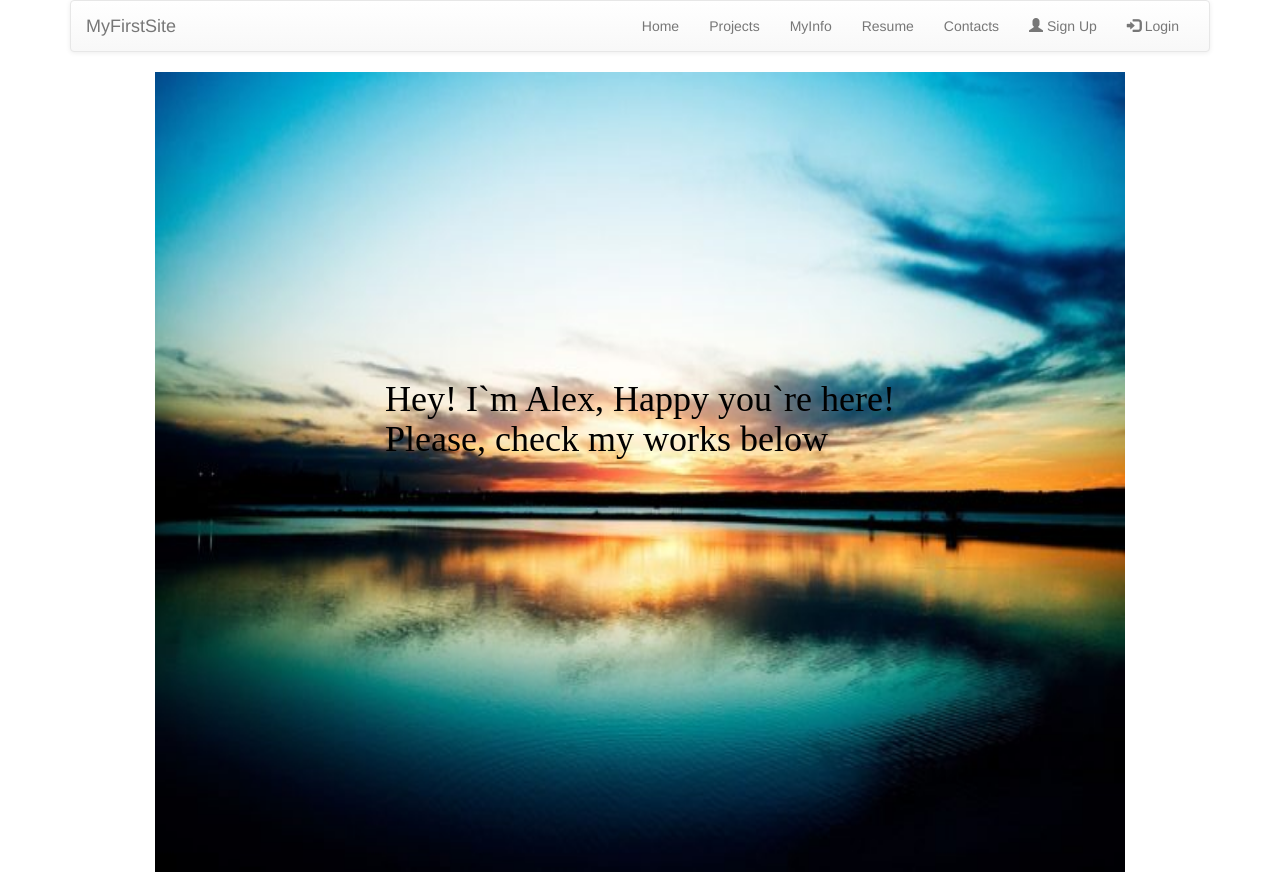
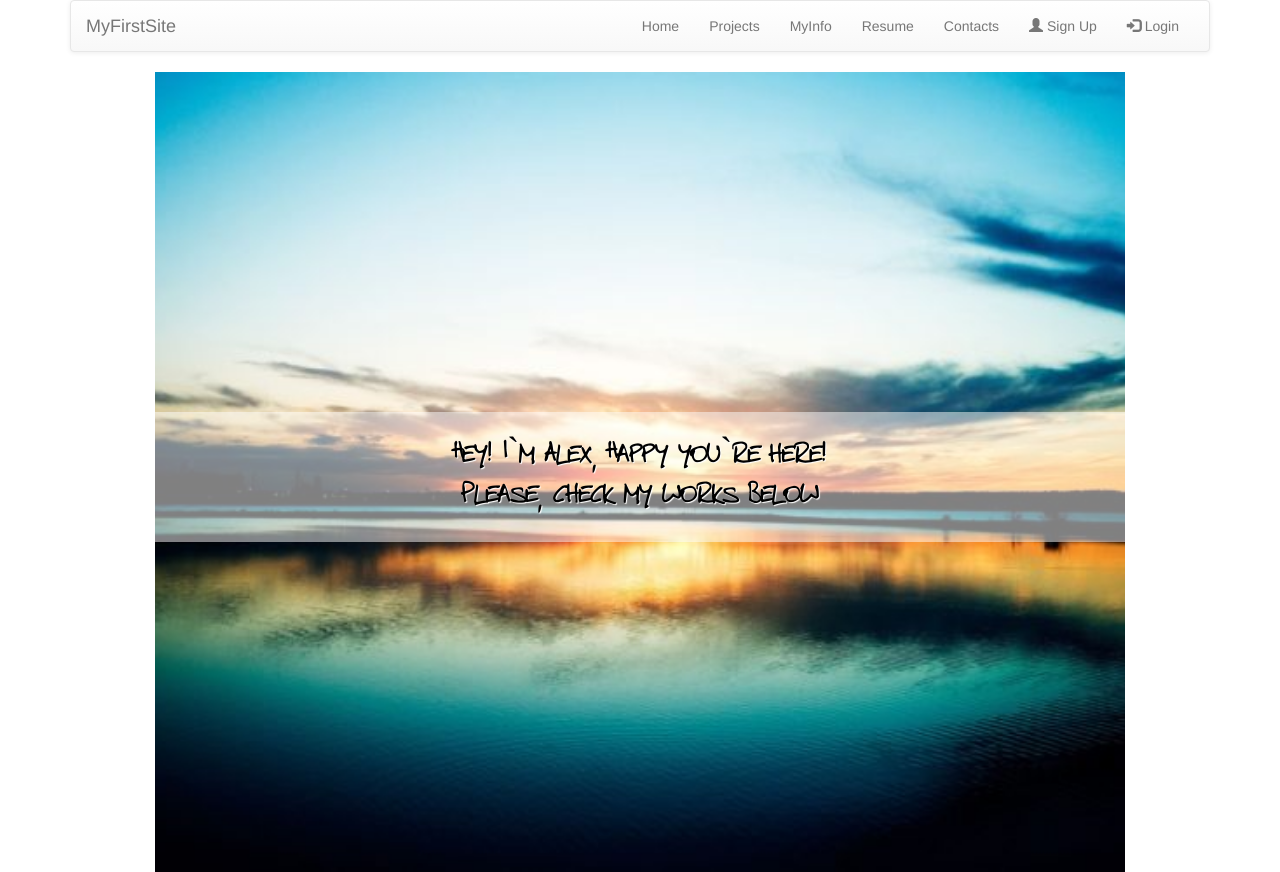
Before and after one commit to artylogic/home2903mypage, a plain HTML site: page index.html in a window 1280 px wide. Shown: the top 872 px of the page. Drawn offline with nearby package versions, Linux system fonts and the light colour scheme; some packages are replaced by stand-ins of ours.

Commit message:
last1404

```diff
--- a/css/index.css
+++ b/css/index.css
@@ -6,10 +6,10 @@
     max-width: 970px;
     max-height: 760px;
     margin: 0 auto;
-
+}
 @font-face {
-    font-family: toms;
-    src: url(assets/fonts/toms.ttf);
+  font-family: 'toms';
+  src: url('assets/fonts/toms.ttf') format('truetype');
 }
 
 .image-wrapper {
@@ -46,11 +46,11 @@
 }
 
 .home-background {
-    background-size: cover;
     max-width: 970px;
     height: 100vh;
     margin: 0 auto;
-    background: url(assets/images/background.jpg) no-repeat center bottom;
+    background: url(assets/images/background.jpg) no-repeat center;
+    background-size: cover;
 
 }
 
@@ -63,15 +63,19 @@
     display: flex;
     align-items: center;
     justify-content: center;
-    position: absolute;
-    top: 45vh;
-    left: 0;
     width: 100%;
     font-family: toms;
-    src: url(assets/fonts/toms.ttf);
+    /*src: url(assets/fonts/toms.ttf);*/
     font-size: normal;
     color: black;
-
+    height: 100%;
+}
+.hello-phrase h1{
+    text-shadow: 1px 1px 1px #fff;
+    background: rgba(255,255,255,0.5);
+    padding: 25px;
+    width: 100%;
+    text-align: center;
 }
 
 /*.my-projects {*/
--- a/index.html
+++ b/index.html
@@ -61,10 +61,10 @@
             <!--    </div>-->
 
             <div class="home-background">
-                <img src="css/assets/images/background.jpg" alt="ocean wharf background" class="background">
+                <!-- <img src="css/assets/images/background.jpg" alt="ocean wharf background" class="background"> -->
                 <div class="hello-phrase">
                     <h1>Hey! I`m Alex, Happy you`re here!<br>
-                        <span>Please, check my works below</span>
+                        <span class="white">Please, check my works below</span>
                     </h1>
                 </div>
             </div>
@@ -748,10 +748,10 @@
         </footer>
     </main>
 
-    <script src="js/index.js"></script>
     <script src="https://code.jquery.com/jquery-3.2.1.min.js" integrity="sha256-hwg4gsxgFZhOsEEamdOYGBf13FyQuiTwlAQgxVSNgt4=" crossorigin="anonymous"></script>
     <!-- Latest compiled and minified JavaScript -->
     <script src="https://maxcdn.bootstrapcdn.com/bootstrap/3.3.7/js/bootstrap.min.js" integrity="sha384-Tc5IQib027qvyjSMfHjOMaLkfuWVxZxUPnCJA7l2mCWNIpG9mGCD8wGNIcPD7Txa" crossorigin="anonymous"></script>
+    <script src="js/index.js"></script>
 </body>
 
 </html>
```
Lines whose indentation alone changed are shown as unchanged.
